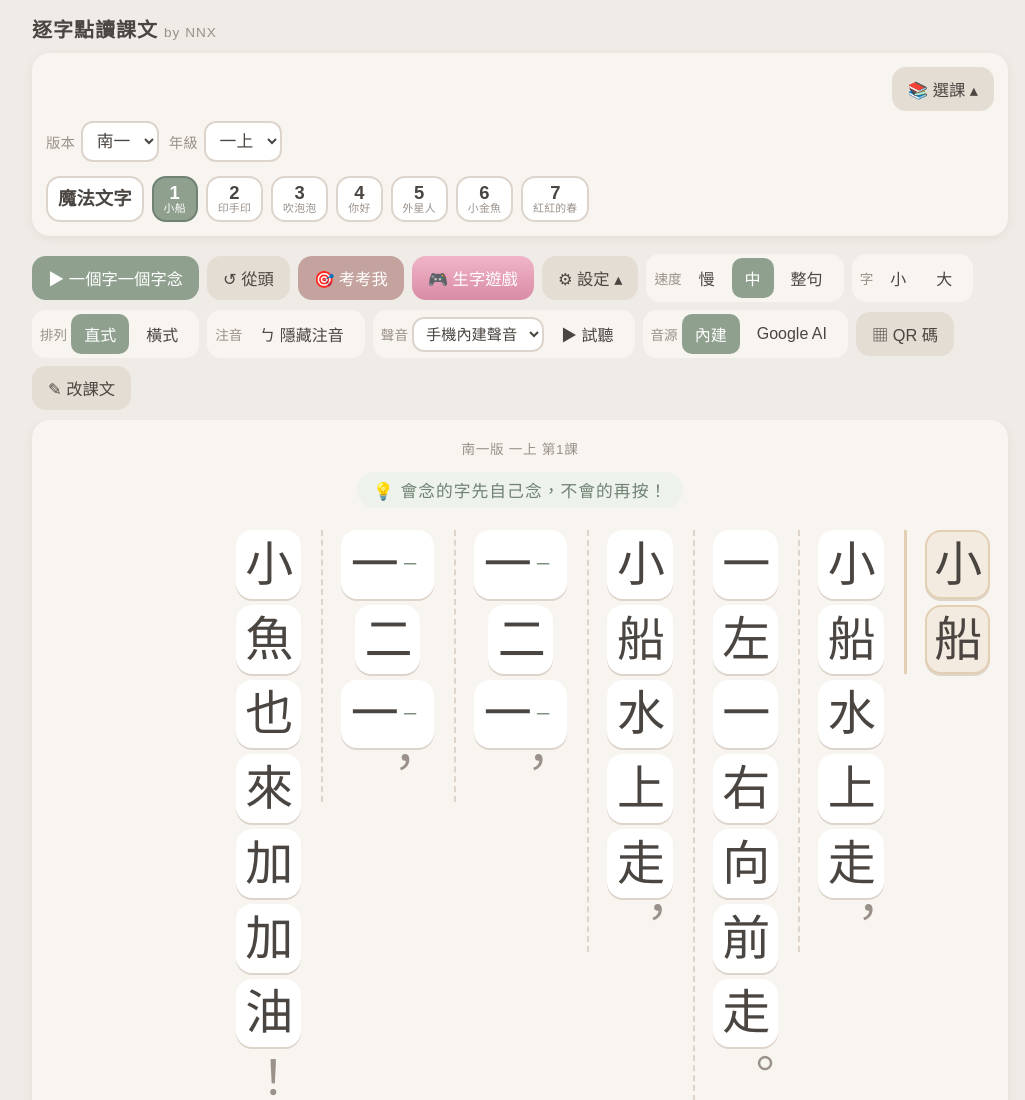
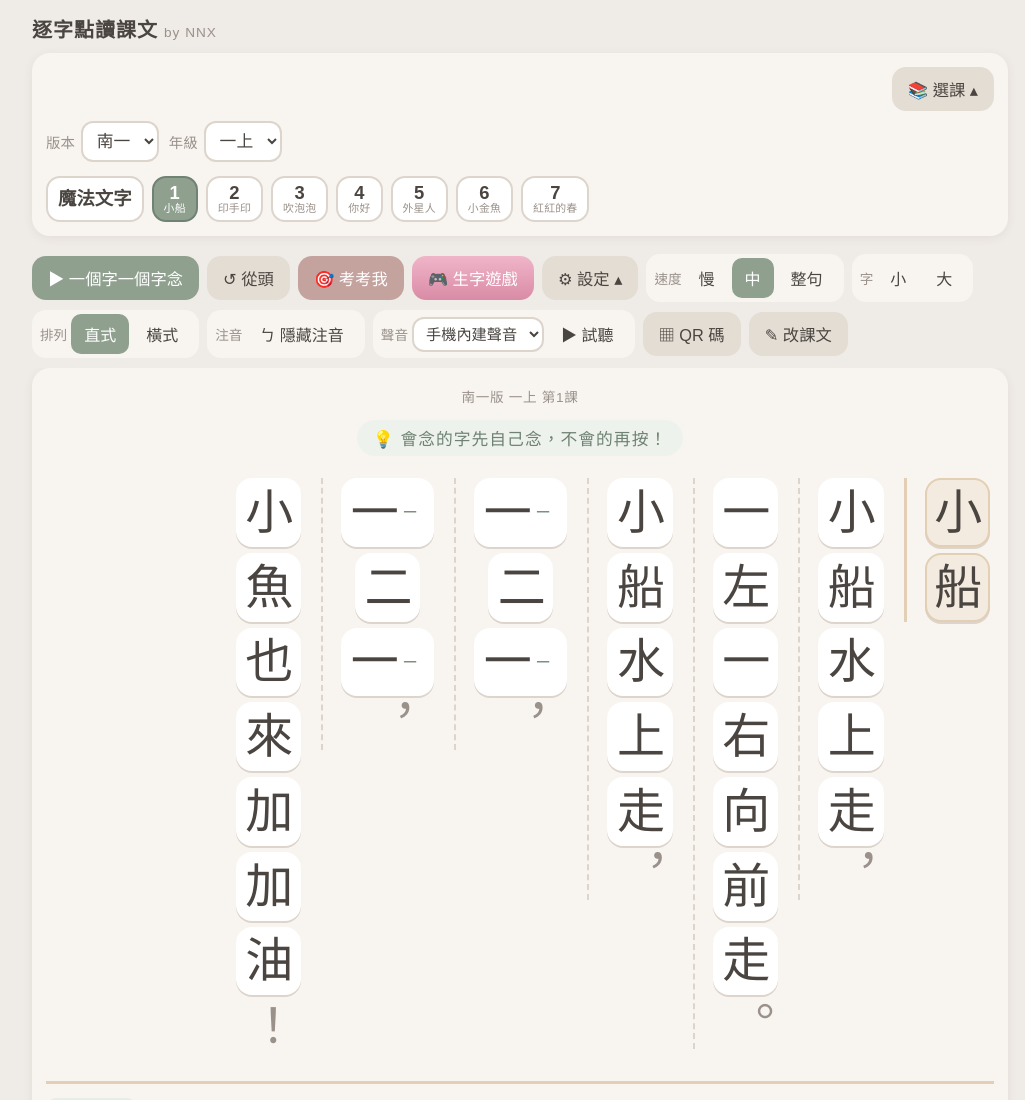
Before and after one commit to pinglin1103/NNX, a plain HTML site: page index.html in a window 1280 px wide. Shown: the top 1100 px of the page, without its empty margins (120-1145 px from the left). Drawn offline with Linux system fonts and the light colour scheme.

Commit message:
先拿掉 Google AI 音源（設定不再顯示，並清除已存在裝置上的金鑰），一律用內建語音
Co-Authored-By: Claude Opus 5.5 <noreply@anthropic.com>
Claude-Session: https://claude.ai/code/session_017s4oyb2hJG18fpJo12ZmTP

```diff
--- a/index.html
+++ b/index.html
@@ -231,17 +231,6 @@
       <select id="selVoice" style="font-size:.95rem;padding:6px 8px;max-width:200px"></select>
       <button class="seg" id="vTest" title="試聽">▶ 試聽</button>
     </div>
-    <div class="grp"><span>音源</span>
-      <button class="seg on" id="engB" title="用手機／電腦內建的語音">內建</button>
-      <button class="seg" id="engG" title="用 Google AI Studio 的 Gemini 語音（要自己的 API 金鑰）">Google AI</button>
-    </div>
-    <div class="grp" id="gemBox" style="display:none;flex-wrap:wrap;gap:6px">
-      <span>金鑰</span>
-      <input id="gemKey" type="password" autocomplete="off" placeholder="貼上 AI Studio 的 API 金鑰" style="font-size:.95rem;padding:6px 8px;width:200px">
-      <span>聲音</span>
-      <select id="gemVoice" style="font-size:.95rem;padding:6px 8px"></select>
-      <a href="https://aistudio.google.com/apikey" target="_blank" rel="noopener" style="font-size:.85rem">取得金鑰</a>
-    </div>
     <button class="btn ghost" id="qrBtn">▦ QR 碼</button>
     <button class="btn ghost" id="edit">✎ 改課文</button>
     </div>
@@ -1925,7 +1914,8 @@ var SELF_TPL = null;
 
   // ================= Google AI Studio(Gemini)語音 =================
   // 金鑰只存在這台裝置的瀏覽器裡,不會放進網站程式
-  var ENGINE = sget("cr3|engine") === "gemini" ? "gemini" : "browser";
+  // Google AI 音源先停用:一律用內建語音,並清掉之前存在這台裝置的金鑰
+  var ENGINE = "browser"; sdel("cr3|engine"); sdel("cr3|gemkey"); sdel("cr3|gemvoice");
   // 語音模型:第一個找不到(Google 改名)就換下一個
   var GEM_MODELS = ["gemini-2.5-flash-preview-tts", "gemini-2.5-pro-preview-tts"], gemMi = 0;
   var GEM_VOICES = [["Kore","Kore（女聲，沉穩）"],["Leda","Leda（女聲，年輕）"],["Aoede","Aoede（女聲，輕快）"],["Zephyr","Zephyr（女聲，明亮）"],
@@ -2935,21 +2925,6 @@ var SELF_TPL = null;
     sset("cr3|voice", n); stopPlay(); speak("你好，我們一起來讀課文。");
   });
   $("vTest").addEventListener("click", function(){ stopPlay(); speak("你好，我們一起來讀課文。"); });
-  (function(){
-    var gv = $("gemVoice"), saved = sget("cr3|gemvoice") || "Kore";
-    GEM_VOICES.forEach(function(v){ var o = document.createElement("option"); o.value = v[0]; o.textContent = v[1]; if(v[0] === saved) o.selected = true; gv.appendChild(o); });
-    $("gemKey").value = gemKey();
-    function setEngine(e){
-      ENGINE = e; sset("cr3|engine", e); stopPlay();
-      $("engB").classList.toggle("on", e !== "gemini"); $("engG").classList.toggle("on", e === "gemini");
-      $("gemBox").style.display = e === "gemini" ? "flex" : "none"; gemFail = ""; gemOffUntil = 0; updateNote();
-    }
-    $("engB").addEventListener("click", function(){ setEngine("browser"); });
-    $("engG").addEventListener("click", function(){ gemUnlock(); setEngine("gemini"); if(gemKey()) speak("你好，我們一起來讀課文。"); });
-    $("gemKey").addEventListener("change", function(){ sset("cr3|gemkey", this.value.trim()); gemCache = {}; gemFail = ""; gemOffUntil = 0; updateNote(); if(gemKey()){ gemUnlock(); speak("你好，我們一起來讀課文。"); } });
-    gv.addEventListener("change", function(){ sset("cr3|gemvoice", this.value); gemUnlock(); stopPlay(); speak("你好，我們一起來讀課文。"); });
-    setEngine(ENGINE);
-  })();
   function setFs(v){ fs = Math.max(1.6, Math.min(5.5, v)); document.documentElement.style.setProperty("--fs", fs + "rem"); sset("cr3|fs", String(fs)); if(vert && chars.length) scheduleRender(); else updateSwipe(); }
   $("fsm").addEventListener("click", function(){ setFs(fs - 0.4); });
   $("fsp").addEventListener("click", function(){ setFs(fs + 0.4); });
```
